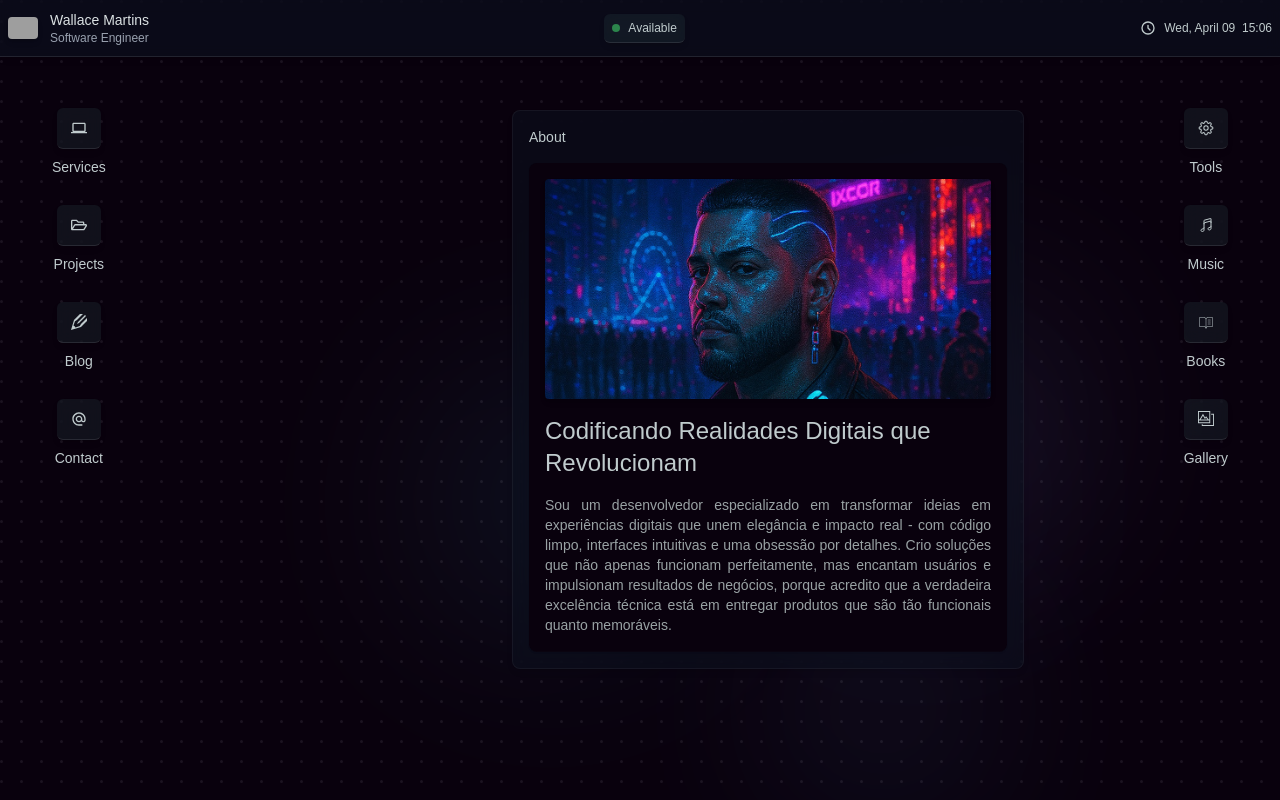
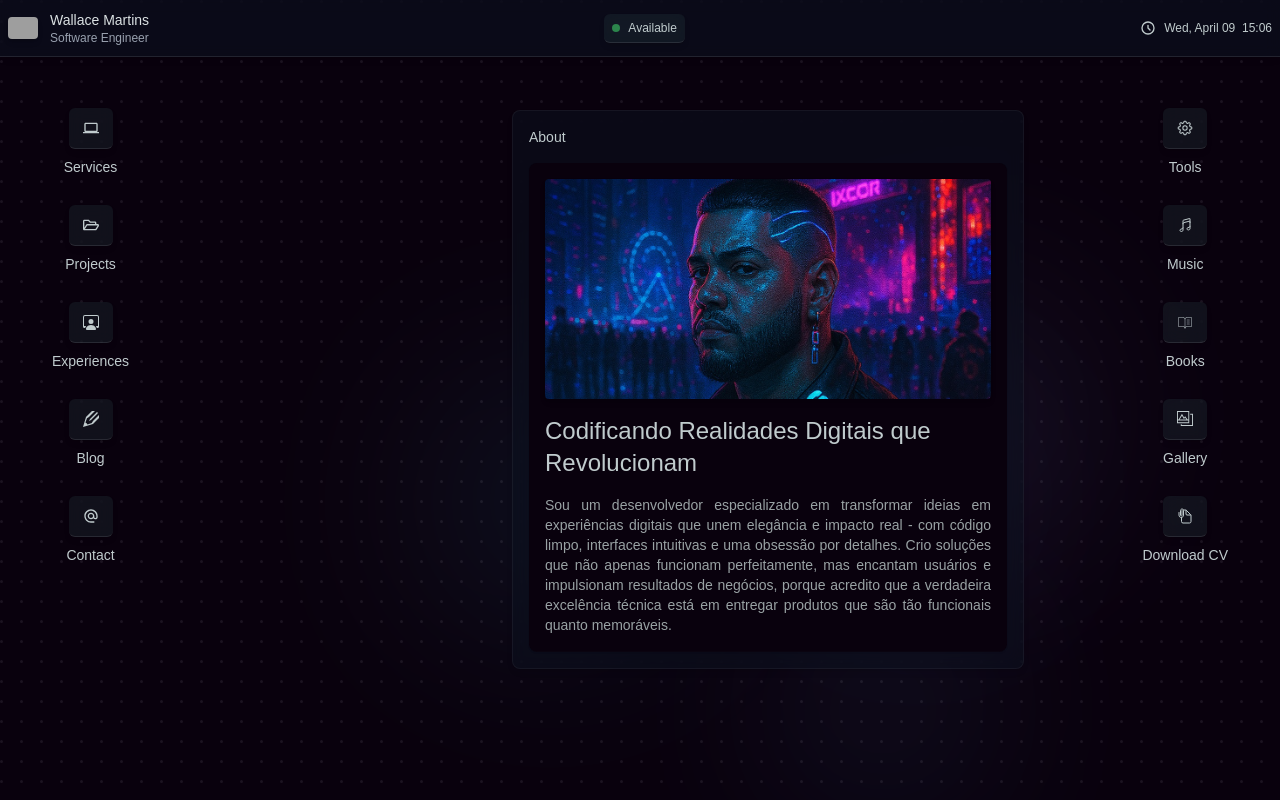
Before and after one commit to wallmartins/portfolio, a Next.js app: page / in a window 1280 px wide. Built offline with nearby package versions, Linux system fonts and the light colour scheme; grey boxes are pictures that could not be loaded; a web font is replaced by a local one.

Commit message:
feat(DownloadCV.tsx): create two new itens on sidebar and modal with cv to downloaded, in the feature need to create verification and change between languages

```diff
--- /dev/null
+++ b/src/components/DownloadCV.tsx
@@ -0,0 +1,21 @@
+import React from "react";
+import { GrDocumentPdf } from "react-icons/gr";
+
+const DownloadCV = () => {
+  return (
+    <a
+      href="/cv-wallace-martins.pdf"
+      download
+      target="_blank"
+      rel="noopener noreferrer"
+      className="text-[#c0cbcd] px-4 py-2 rounded-lg text-center"
+    >
+      <div className="flex flex-col items-center gap-3">
+        <GrDocumentPdf size={20} />
+        <span>Clique aqui para fazer o download do PDF</span>
+      </div>
+    </a>
+  );
+};
+
+export default DownloadCV;
--- /dev/null
+++ b/src/components/Modal/ModalContent/ExperienceModalContent.tsx
@@ -0,0 +1,7 @@
+import React from "react";
+
+const ExperienceModalContent = () => {
+  return <div className="text-[#c0cbcd]">Comming soon...</div>;
+};
+
+export default ExperienceModalContent;
--- a/src/components/Modal/ModalManager.tsx
+++ b/src/components/Modal/ModalManager.tsx
@@ -22,10 +22,14 @@ import { GoGear } from "react-icons/go";
 import { IoMusicalNotesOutline } from "react-icons/io5";
 import { PiBookOpenTextThin } from "react-icons/pi";
 import { TfiGallery } from "react-icons/tfi";
+import { BsPersonWorkspace } from "react-icons/bs";
+import { IoDocumentAttachOutline } from "react-icons/io5";
 
 import Sidebar from "../Sidebars/Sidebar";
 import { ISidebarItem } from "@/types/sidebar";
 import DraggableWrapper from "../Draggable/DraggableWrapper";
+import ExperienceModalContent from "./ModalContent/ExperienceModalContent";
+import DownloadCV from "../DownloadCV";
 
 const ModalManager = () => {
   const sidebarItems: ISidebarItem[] = [
@@ -41,6 +45,13 @@ const ModalManager = () => {
       title: "Projects",
       content: <ProjectsModalContent />,
       icon: <FaRegFolderOpen />,
+      side: "left",
+    },
+    {
+      id: "experience",
+      title: "Experiences",
+      content: <ExperienceModalContent />,
+      icon: <BsPersonWorkspace />,
       side: "left",
     },
     {
@@ -83,6 +94,13 @@ const ModalManager = () => {
       title: "Gallery",
       content: <GalleryModalContent />,
       icon: <TfiGallery />,
+      side: "right",
+    },
+    {
+      id: "cv",
+      title: "Download CV",
+      content: <DownloadCV />,
+      icon: <IoDocumentAttachOutline />,
       side: "right",
     },
   ];
```
Also changed, not shown: 1 other file (tests, documents, lock files or other folders).
